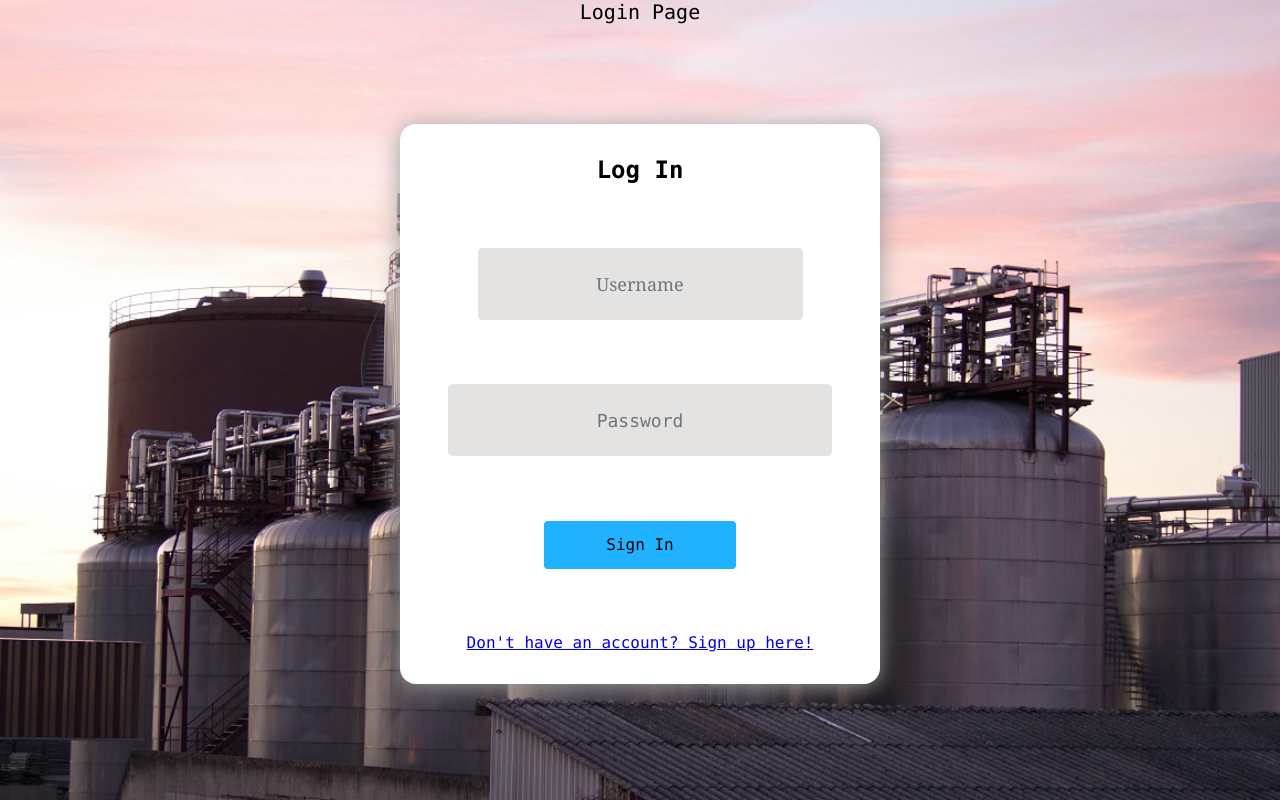
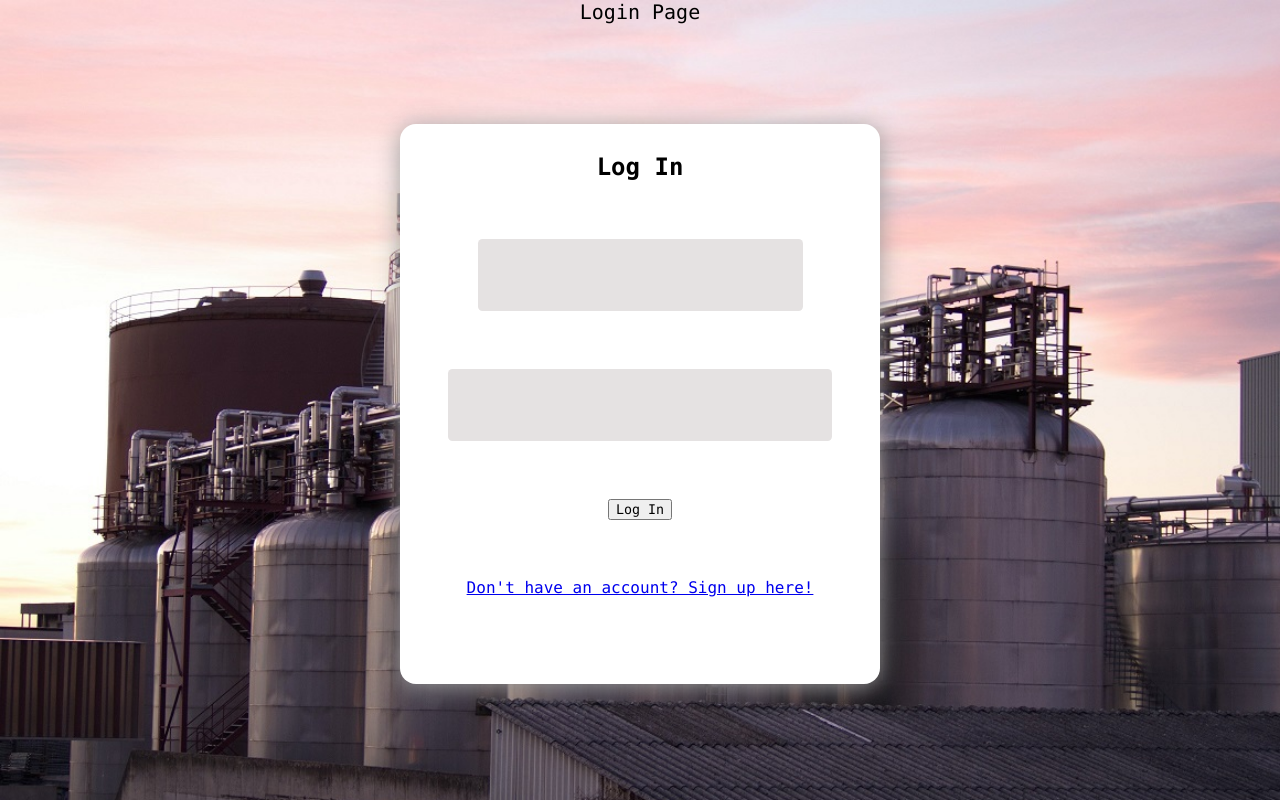
Before and after one commit to garcia2002julian/4353-Assignment-Group-32, a React (Create React App) app in the folder client/: page / in a window 1280 px wide. Built offline with nearby package versions, Linux system fonts and the light colour scheme.

Commit message:
Added backend to login page

```diff
--- a/client/src/LoginForm.js
+++ b/client/src/LoginForm.js
@@ -1,14 +1,40 @@
-import {Link} from "react-router-dom";
+import {Link, useNavigate} from "react-router-dom";
 import React, {useState} from "react";
+import axios from "axios"
+import {useAuth} from "./Auth";
 import "./LoginForm.css";
 
 const LoginForm = () => {
-    const[popupStyle, showPopup] = useState("hide")
 
-    const popup = () => {
-        showPopup("login-p")
-        setTimeout(() => showPopup("hide"), 3000)
-    }
+    const [username, setUsername] = useState('');
+    const [password, setPassword] = useState('');
+
+    const auth = useAuth();
+    const navigate = useNavigate();
+
+    const login = () => {
+        axios.post('http://localhost:3001/login', {
+            username: username,
+            password: password,
+        }).then((response) => {
+
+            if(response.data.message){
+                setloginStatus(response.data.message)
+            } else {
+                axios
+                .get('http://localhost:3001/getUserInfo/${username}', {})
+                .then((response) => {
+                    console.log(response.data[0].password);
+                    auth.login_(username);
+                    navigate("/Profile");
+                });
+            }
+            console.log(response.data);
+        });
+    };
+
+    const [loginStatus, setloginStatus] = useState('');
+
 
     return (
         <section className='section'>
@@ -16,17 +42,31 @@ const LoginForm = () => {
             <div className="cover">
 
                 <h1>Log In</h1>
-                <input type="text" placeholder="Username"/>
-                <input type="password" placeholder="Password"/>
 
-                <div className="login-btn" onClick={popup}>Sign In</div>
+                <input
+                    type="text"
+                    onChange={(e) => {
+                        setUsername(e.target.value);
+                    }}
+                />
+
+                <input
+                    type="password"
+                    onChange={(e) => {
+                        setPassword(e.target.value);
+                    }}
+                />
+
+                <button onClick={login}>Log In</button>
 
 
                 <Link to='/signup' className='btn'>
                     Don't have an account? Sign up here!
                 </Link>
 
+                <h1>{loginStatus}</h1>
             </div>
+
         </section>
 
 
```
